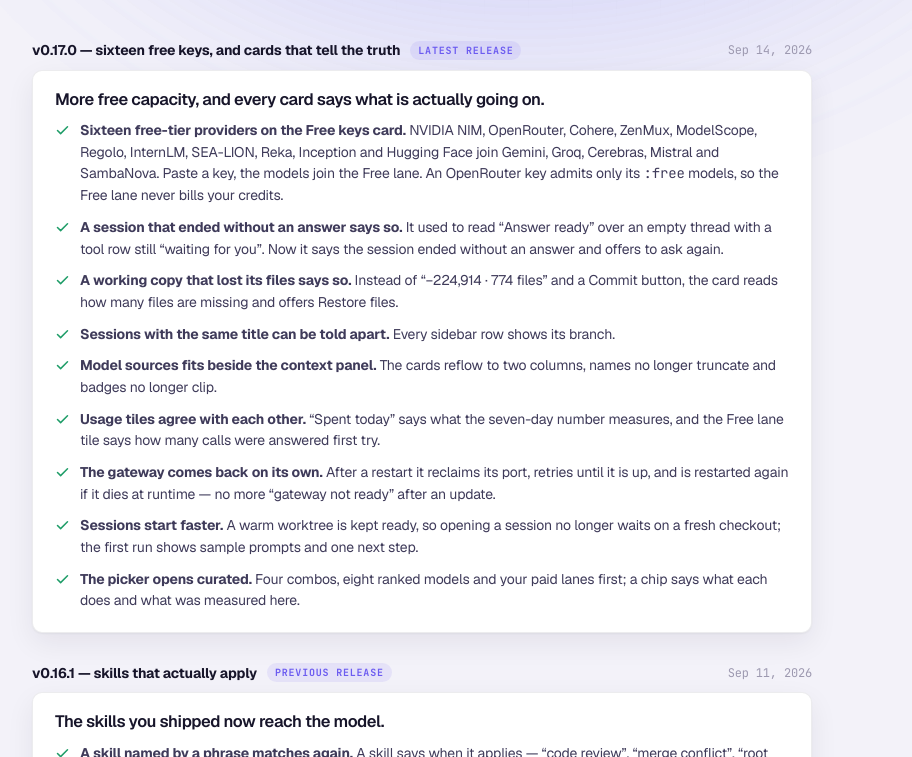
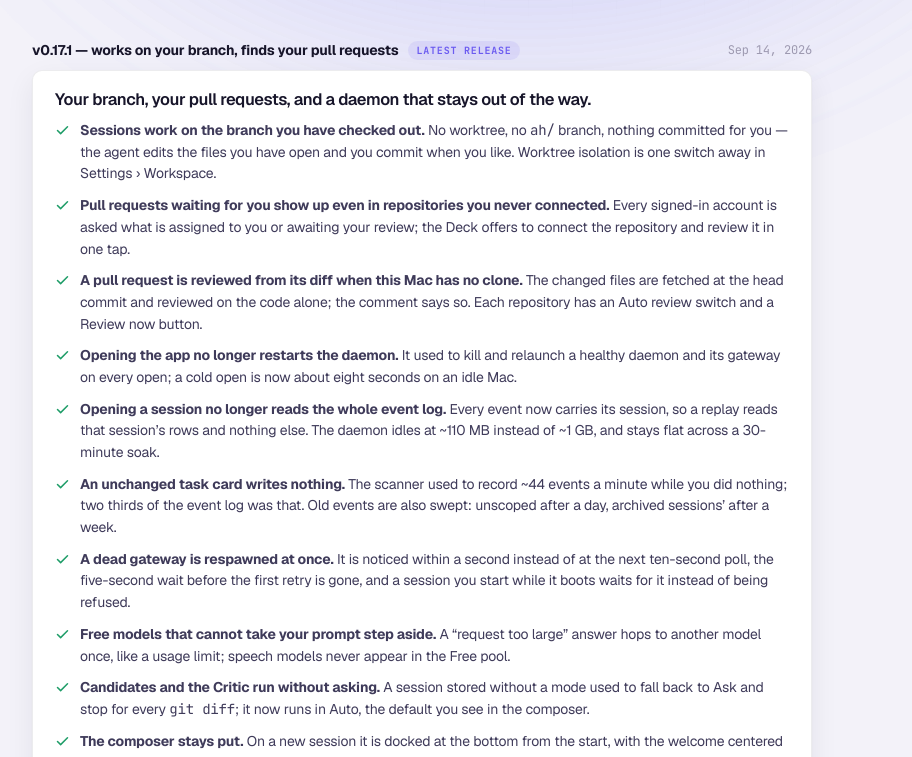
Before and after one commit to agenthubapp/agenthubapp.github.io, a plain HTML site: page changelog.html in a window 1280 px wide. Shown: the part 283-1040 px from the top of the page, without its empty margins (42-954 px from the left). Drawn offline with nearby package versions, Linux system fonts and the light colour scheme.

Commit message:
site: v0.17.1 — works on your branch, finds your pull requests

```diff
--- a/changelog.html
+++ b/changelog.html
@@ -80,8 +80,32 @@
 
         <article class="release reveal">
           <div class="rel-meta">
+            <span class="rel-ver">v0.17.1 &mdash; works on your branch, finds your pull requests</span>
+            <span class="rel-tag">Latest release</span>
+            <span class="rel-date">Sep 14, 2026</span>
+          </div>
+          <div class="rel-card">
+            <h3>Your branch, your pull requests, and a daemon that stays out of the way.</h3>
+            <ul class="rel-list">
+              <li><svg aria-hidden="true"><use href="#i-check"/></svg><span><b>Sessions work on the branch you have checked out.</b> No worktree, no <code>ah/</code> branch, nothing committed for you &mdash; the agent edits the files you have open and you commit when you like. Worktree isolation is one switch away in Settings &rsaquo; Workspace.</span></li>
+              <li><svg aria-hidden="true"><use href="#i-check"/></svg><span><b>Pull requests waiting for you show up even in repositories you never connected.</b> Every signed-in account is asked what is assigned to you or awaiting your review; the Deck offers to connect the repository and review it in one tap.</span></li>
+              <li><svg aria-hidden="true"><use href="#i-check"/></svg><span><b>A pull request is reviewed from its diff when this Mac has no clone.</b> The changed files are fetched at the head commit and reviewed on the code alone; the comment says so. Each repository has an Auto review switch and a Review now button.</span></li>
+              <li><svg aria-hidden="true"><use href="#i-check"/></svg><span><b>Opening the app no longer restarts the daemon.</b> It used to kill and relaunch a healthy daemon and its gateway on every open; a cold open is now about eight seconds on an idle Mac.</span></li>
+              <li><svg aria-hidden="true"><use href="#i-check"/></svg><span><b>Opening a session no longer reads the whole event log.</b> Every event now carries its session, so a replay reads that session&rsquo;s rows and nothing else. The daemon idles at ~110 MB instead of ~1 GB, and stays flat across a 30-minute soak.</span></li>
+              <li><svg aria-hidden="true"><use href="#i-check"/></svg><span><b>An unchanged task card writes nothing.</b> The scanner used to record ~44 events a minute while you did nothing; two thirds of the event log was that. Old events are also swept: unscoped after a day, archived sessions&rsquo; after a week.</span></li>
+              <li><svg aria-hidden="true"><use href="#i-check"/></svg><span><b>A dead gateway is respawned at once.</b> It is noticed within a second instead of at the next ten-second poll, the five-second wait before the first retry is gone, and a session you start while it boots waits for it instead of being refused.</span></li>
+              <li><svg aria-hidden="true"><use href="#i-check"/></svg><span><b>Free models that cannot take your prompt step aside.</b> A &ldquo;request too large&rdquo; answer hops to another model once, like a usage limit; speech models never appear in the Free pool.</span></li>
+              <li><svg aria-hidden="true"><use href="#i-check"/></svg><span><b>Candidates and the Critic run without asking.</b> A session stored without a mode used to fall back to Ask and stop for every <code>git diff</code>; it now runs in Auto, the default you see in the composer.</span></li>
+              <li><svg aria-hidden="true"><use href="#i-check"/></svg><span><b>The composer stays put.</b> On a new session it is docked at the bottom from the start, with the welcome centered above it, so sending the first prompt no longer moves it. While the free lane boots, the chip shows a real percentage and the seconds left instead of a skeleton.</span></li>
+              <li><svg aria-hidden="true"><use href="#i-check"/></svg><span><b>The Free keys card lists every provider.</b> No Show more, no inner scroll &mdash; the page scrolls, like the Free pool.</span></li>
+            </ul>
+          </div>
+        </article>
+
+        <article class="release reveal">
+          <div class="rel-meta">
             <span class="rel-ver">v0.17.0 &mdash; sixteen free keys, and cards that tell the truth</span>
-            <span class="rel-tag">Latest release</span>
+            <span class="rel-tag">Previous release</span>
             <span class="rel-date">Sep 14, 2026</span>
           </div>
           <div class="rel-card">
```
Also changed, not shown: index.html (+6 -6 lines).
